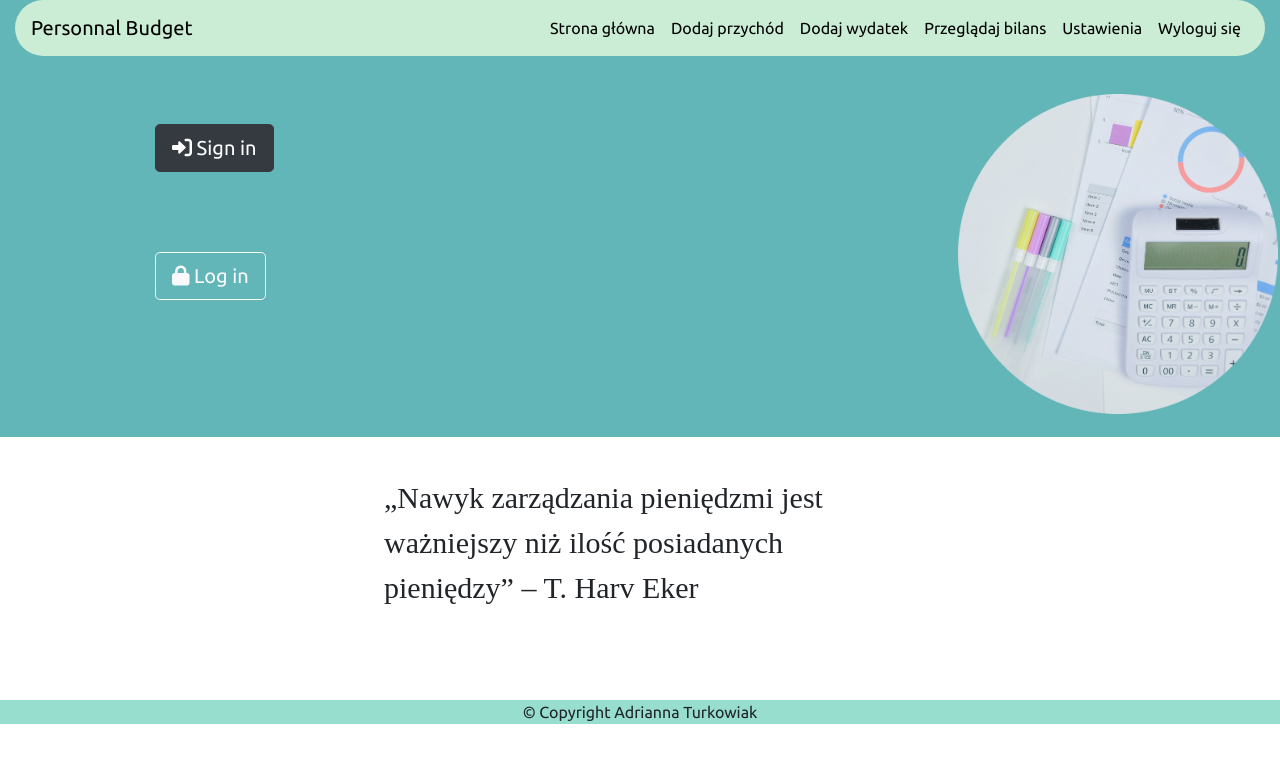
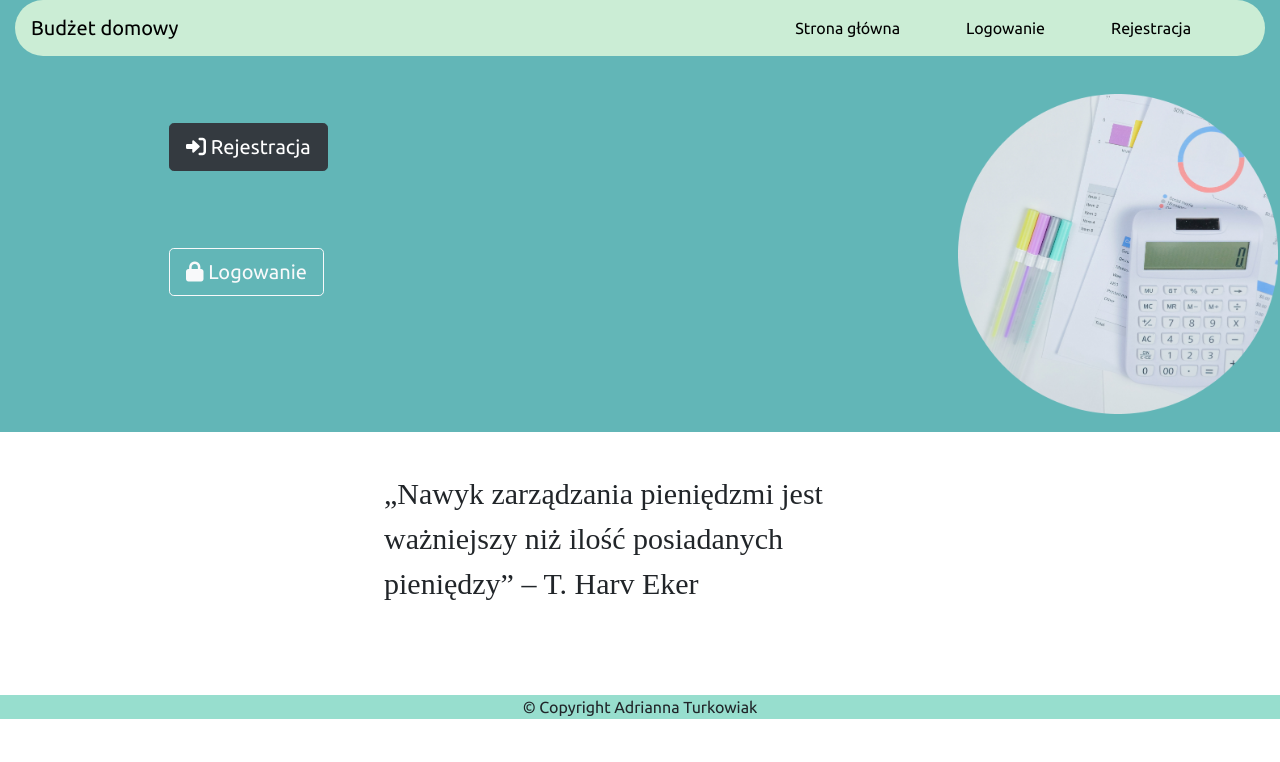
Before and after one commit to AdriannaTurkowiak/Personnal_Budget_App, a plain HTML site: page index.html in a window 1280 px wide. Drawn offline with nearby package versions, Linux system fonts and the light colour scheme; a web font is replaced by a local one.

Commit message:
Nav bar info update

```diff
--- a/css/styles.css
+++ b/css/styles.css
@@ -6,7 +6,6 @@ body {
 
 .colored-section-one {
   background-color: #62b6b7;
-  padding: auto;
 }
 
 .colored-section-two {
@@ -21,6 +20,9 @@ body {
   color: black !important;
 }
 
+.nav-item {
+  padding-right: 50px;
+}
 .navbar-border {
   border-radius: 30px;
 }
@@ -58,3 +60,7 @@ body {
 .copyright {
   text-align: center;
 }
+
+/* Colors */
+https: //colorhunt.co/palette/4fdcb9e0bcb7fef3ffecea8b#justCreated
+;
--- a/index.html
+++ b/index.html
@@ -2,7 +2,7 @@
 <html>
   <head>
     <meta charset="utf-8" />
-    <title>Personal Budget</title>
+    <title>Budzet domowy</title>
 
     <!-- Google Fonts -->
     <link rel="preconnect" href="https://fonts.googleapis.com" />
@@ -51,10 +51,9 @@
     <main>
     <section class="colored-section-one" id="title">
       <div class="container-fluid">
-
-      <!-- Nav Bar -->
+              <!-- Nav Bar -->
       <nav class="navbar navbar-dark navbar-expand-lg navbar-border navbar-style">
-        <a class="navbar-brand navbar-style" href="">Personnal Budget</a>
+        <a class="navbar-brand navbar-style" href="">Budżet domowy</a>
         <button
             class="navbar-toggler"
             type="button"
@@ -71,29 +70,16 @@
             <li class="nav-item">
               <a class="nav-link navbar-style" href="index.html">Strona główna<span class="sr-only">(current)</span></a>
           </li>
-          <li class="nav-item">
-            <a class="nav-link navbar-style" href="Dodaj_przychod.html"
-              >Dodaj przychód</a
-            >
-          </li>
-          <li class="nav-item">
-            <a class="nav-link navbar-style" href="Dodaj_wydatek.html"
-              >Dodaj wydatek</a
-            >
-          </li>
-          <li class="nav-item">
-            <a class="nav-link navbar-style" href="Przegladaj_bilans.html"
-              >Przeglądaj bilans</a
-            >
+
           </li>
           <li class="nav-item">
             <a class="nav-link navbar-style" href="Ustawienia.html"
-              >Ustawienia</a
+              >Logowanie</a
             >
           </li>
           <li class="nav-item">
             <a class="nav-link navbar-style" href="Wyloguj_sie.html"
-              >Wyloguj się</a
+              >Rejestracja</a
             >
           </li>
         </ul>
@@ -103,15 +89,18 @@
       <!-- Title -->
 
       <div class="title">
+        <div class="container-xl">
         <img
-          class="title-image container"
+          class="title-image "
           src="images/Title image.png"
           alt="Title image"
         />
+      </div>
 
+      <div class="container">
         <div class="row">
           <button type="button" class="btn btn-dark btn-lg signin-button">
-            <i class="fa-solid fa-right-to-bracket"></i> Sign in
+            <i class="fa-solid fa-right-to-bracket"></i> Rejestracja
           </button>
         </div>
         <div class="row">
@@ -119,9 +108,10 @@
             type="button"
             class="btn btn-outline-light btn-lg login-button"
           >
-            <i class="fa-solid fa-lock"></i> Log in
+            <i class="fa-solid fa-lock"></i> Logowanie
           </button>
         </div>
+      </div>
       </div>
     </section>
   </main>
```
